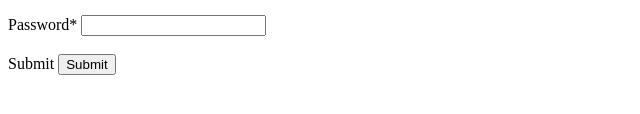
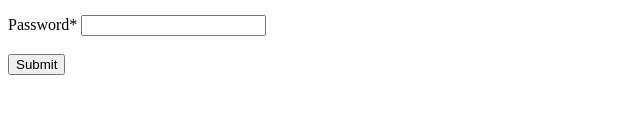
Before and after one commit to acciojob/signup-form-car-govind2611, a website: page main.html in a window 1280 px wide. Shown: the part 274-388 px from the top of the page, without its empty margins (0-640 px from the left). Drawn offline with Linux system fonts and the light colour scheme.

Commit message:
created a submission

```diff
--- a/main.html
+++ b/main.html
@@ -48,7 +48,7 @@
 		</br> </br>
 
 
-		<label for="submit">Submit</label>
+
         <button type="submit">Submit</button>
 		</div>
 
```
